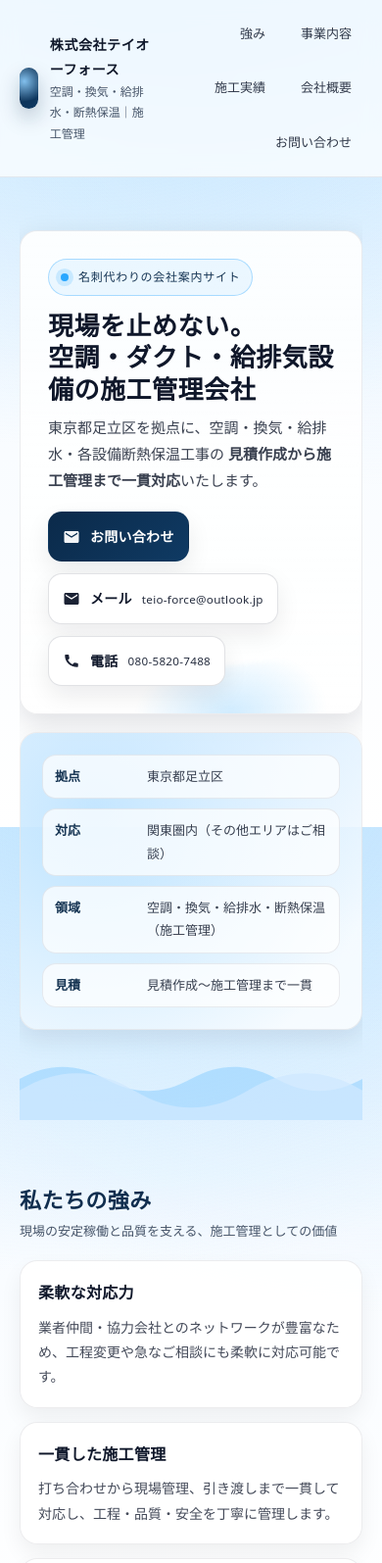
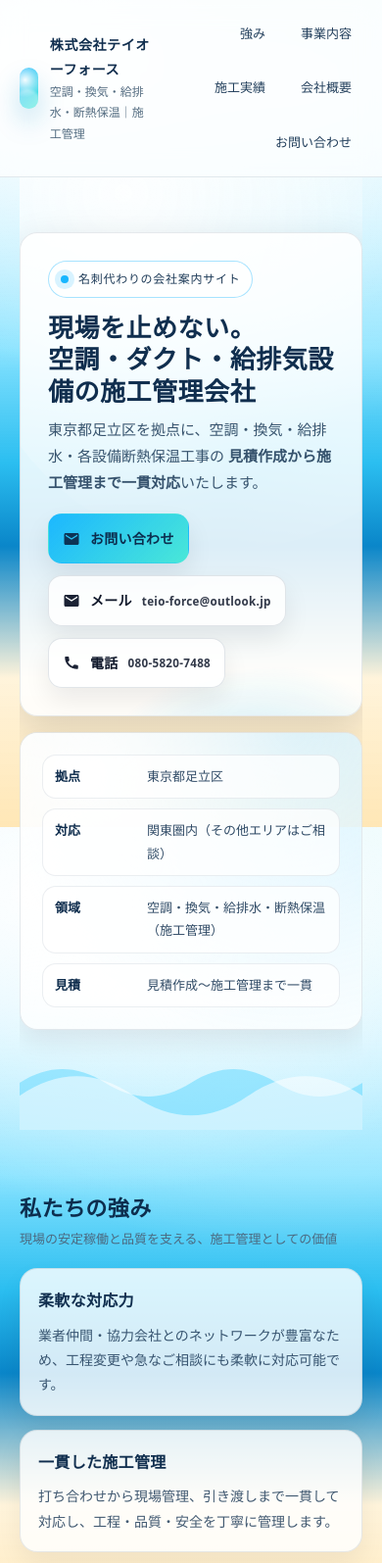
Before and after one commit to teio-force/teio-force.github.io, a plain HTML site: page index.html in a window 390 px wide. Shown: the top 1595 px of the page at 98% size. Drawn offline with Linux system fonts and the light colour scheme.

Commit message:
Update index.html

```diff
--- a/index.html
+++ b/index.html
@@ -8,19 +8,29 @@
 
   <style>
     :root{
-      --navy:#0b2a4a;
-      --navy2:#0f3a63;
+      /* Waikiki morning palette */
+      --deep:#0b2a4a;          /* 信頼感のネイビー（文字・見出し） */
       --ink:#0f172a;
-      --muted:#475569;
-      --bg:#f7fbff;
-      --card:#ffffff;
-      --line:rgba(15, 23, 42, .12);
-      --wave1:#cfe9ff;
-      --wave2:#8fd0ff;
-      --accent:#2aa7ff;
-      --shadow: 0 10px 30px rgba(2, 6, 23, .12);
+      --muted:#4b647a;
+
+      --sky1:#eaf8ff;          /* 空 */
+      --sky2:#bfefff;
+      --sea1:#70ddff;          /* 海 */
+      --sea2:#2bbef0;
+      --sea3:#0a86c9;
+
+      --sand1:#fff3d9;         /* 砂 */
+      --sand2:#ffe7b6;
+
+      --card: rgba(255,255,255,.86);
+      --line: rgba(11, 42, 74, .10);
+
+      --accent:#18b6ff;        /* 透明感の水色 */
+      --accent2:#2fe6d2;       /* うっすらミント */
+
+      --shadow: 0 14px 40px rgba(2, 6, 23, .14);
       --radius: 18px;
-      --max: 1100px;
+      --max: 1120px;
     }
 
     *{box-sizing:border-box}
@@ -31,10 +41,21 @@
                    "Hiragino Kaku Gothic ProN","Hiragino Sans","Noto Sans JP",
                    "Yu Gothic", "Meiryo", Arial, sans-serif;
       color:var(--ink);
-      background: radial-gradient(1200px 900px at 20% -10%, rgba(143,208,255,.55), transparent 60%),
-                  radial-gradient(1200px 900px at 100% 0%, rgba(207,233,255,.7), transparent 55%),
-                  linear-gradient(180deg, #ffffff, var(--bg) 40%, #ffffff);
       line-height:1.8;
+
+      /* 朝のワイキキ：空→海→砂 のレイヤー */
+      background:
+        radial-gradient(900px 520px at 12% 8%, rgba(255,255,255,.95), transparent 60%),
+        radial-gradient(880px 560px at 82% 10%, rgba(255,255,255,.75), transparent 62%),
+        radial-gradient(620px 420px at 65% 0%, rgba(47,230,210,.22), transparent 55%),
+        linear-gradient(180deg,
+          var(--sky1) 0%,
+          var(--sky2) 22%,
+          rgba(112,221,255,.85) 42%,
+          var(--sea2) 56%,
+          var(--sea3) 66%,
+          rgba(255,243,217,.95) 82%,
+          var(--sand2) 100%);
     }
 
     a{color:inherit}
@@ -43,14 +64,13 @@
     /* Header */
     header{
       position:sticky; top:0; z-index:50;
-      background:rgba(255,255,255,.72);
-      backdrop-filter: blur(10px);
-      border-bottom:1px solid rgba(15, 23, 42, .08);
+      background:rgba(255,255,255,.66);
+      backdrop-filter: blur(12px);
+      border-bottom:1px solid rgba(11, 42, 74, .10);
     }
     .header-inner{
       display:flex; align-items:center; justify-content:space-between;
-      padding:14px 0;
-      gap:16px;
+      padding:14px 0; gap:16px;
     }
     .brand{
       display:flex; align-items:center; gap:12px;
@@ -58,19 +78,23 @@
     }
     .mark{
       width:42px; height:42px; border-radius:12px;
-      background: linear-gradient(135deg, var(--navy), var(--navy2));
+      background:
+        radial-gradient(circle at 30% 30%, rgba(255,255,255,.95), transparent 55%),
+        linear-gradient(135deg, rgba(24,182,255,.95), rgba(47,230,210,.8));
+      box-shadow: 0 14px 26px rgba(10,134,201,.25);
       position:relative; overflow:hidden;
-      box-shadow: 0 10px 20px rgba(11,42,74,.25);
     }
-    .mark::before{
+    .mark::after{
       content:"";
-      position:absolute; inset:-40% -20% auto -20%;
-      height:120%;
-      background: radial-gradient(circle at 30% 60%, rgba(143,208,255,.9), transparent 60%);
-      transform: rotate(-12deg);
+      position:absolute; left:-20%; top:52%;
+      width:140%; height:120%;
+      background: rgba(255,255,255,.35);
+      transform: rotate(-6deg);
+      border-radius: 999px;
+      filter: blur(1px);
     }
-    .brand strong{display:block; font-size:14px; letter-spacing:.04em}
-    .brand span{display:block; font-size:12px; color:var(--muted)}
+    .brand strong{display:block; font-size:14px; letter-spacing:.04em; color:rgba(11,42,74,.98)}
+    .brand span{display:block; font-size:12px; color:rgba(75,100,122,.95)}
     nav{
       display:flex; gap:14px; flex-wrap:wrap; justify-content:flex-end;
       font-size:13px;
@@ -80,77 +104,108 @@
       padding:8px 10px;
       border-radius:999px;
       border:1px solid transparent;
-      color:rgba(15, 23, 42, .85);
+      color:rgba(11,42,74,.90);
     }
-    nav a:hover{border-color: rgba(42,167,255,.45); background: rgba(42,167,255,.08)}
+    nav a:hover{
+      border-color: rgba(24,182,255,.45);
+      background: rgba(255,255,255,.35);
+    }
 
     /* Hero */
     .hero{
-      padding:54px 0 28px;
+      padding:56px 0 26px;
       position:relative;
       overflow:hidden;
     }
+
+    /* sun rays */
+    .hero::before{
+      content:"";
+      position:absolute;
+      inset:-140px -120px auto auto;
+      width:520px; height:520px;
+      background:
+        radial-gradient(circle at 30% 30%, rgba(255,255,255,.98), rgba(255,255,255,.55) 30%, transparent 62%),
+        conic-gradient(from 0deg,
+          rgba(255,255,255,.0),
+          rgba(255,255,255,.18),
+          rgba(255,255,255,.0),
+          rgba(255,255,255,.15),
+          rgba(255,255,255,.0));
+      filter: blur(.2px);
+      opacity:.9;
+      border-radius: 999px;
+      pointer-events:none;
+    }
+
     .hero-grid{
       display:grid;
       grid-template-columns: 1.15fr .85fr;
-      gap:26px;
+      gap:18px;
       align-items:stretch;
     }
     @media (max-width: 900px){
-      .hero-grid{grid-template-columns:1fr; gap:18px}
+      .hero-grid{grid-template-columns:1fr; gap:16px}
     }
 
     .hero-card{
-      background: linear-gradient(180deg, rgba(255,255,255,.9), rgba(255,255,255,.72));
-      border:1px solid rgba(15, 23, 42, .08);
+      background: var(--card);
+      border:1px solid var(--line);
       border-radius: var(--radius);
       box-shadow: var(--shadow);
       padding:28px;
       position:relative;
       overflow:hidden;
     }
+    /* subtle wave gloss inside card */
     .hero-card::after{
       content:"";
-      position:absolute; inset:auto -20% -40% -20%;
-      height:240px;
+      position:absolute; inset:auto -10% -45% -10%;
+      height:260px;
       background:
-        radial-gradient(120px 80px at 20% 40%, rgba(143,208,255,.55), transparent 70%),
-        radial-gradient(140px 90px at 60% 20%, rgba(42,167,255,.22), transparent 70%),
-        radial-gradient(180px 120px at 85% 60%, rgba(207,233,255,.8), transparent 70%);
+        radial-gradient(160px 100px at 18% 40%, rgba(255,255,255,.55), transparent 70%),
+        radial-gradient(220px 140px at 65% 35%, rgba(24,182,255,.22), transparent 70%),
+        radial-gradient(260px 160px at 85% 60%, rgba(47,230,210,.18), transparent 70%);
+      transform: rotate(-6deg);
       filter: blur(2px);
-      transform: rotate(-6deg);
+      opacity:.9;
     }
-
     .kicker{
       display:inline-flex;
       align-items:center;
       gap:10px;
       padding:7px 12px;
       border-radius:999px;
-      border:1px solid rgba(42,167,255,.35);
-      background:rgba(42,167,255,.08);
-      color:rgba(11,42,74,.95);
+      border:1px solid rgba(24,182,255,.38);
+      background: rgba(255,255,255,.55);
+      color: rgba(11,42,74,.92);
       font-size:12px;
       letter-spacing:.06em;
+      position:relative;
+      z-index:1;
     }
     .dot{
       width:8px; height:8px; border-radius:999px;
-      background:var(--accent);
-      box-shadow: 0 0 0 5px rgba(42,167,255,.18);
+      background: var(--accent);
+      box-shadow: 0 0 0 6px rgba(24,182,255,.16);
     }
     h1{
       margin:14px 0 10px;
       font-size: clamp(26px, 3.2vw, 40px);
       line-height:1.25;
       letter-spacing:.02em;
+      color: rgba(11,42,74,.98);
+      position:relative;
+      z-index:1;
     }
     .lead{
       margin:0 0 18px;
-      color:rgba(15, 23, 42, .82);
+      color: rgba(11,42,74,.80);
       font-size:15px;
       position:relative;
       z-index:1;
     }
+
     .cta{
       display:flex; gap:12px; flex-wrap:wrap;
       position:relative; z-index:2;
@@ -161,21 +216,21 @@
       padding:12px 14px;
       border-radius:14px;
       text-decoration:none;
-      border:1px solid rgba(15, 23, 42, .12);
-      background:#fff;
-      box-shadow: 0 10px 25px rgba(2,6,23,.08);
-      font-weight:600;
+      border:1px solid rgba(11,42,74,.12);
+      background: rgba(255,255,255,.85);
+      box-shadow: 0 12px 26px rgba(2,6,23,.08);
+      font-weight:700;
       font-size:14px;
       letter-spacing:.02em;
     }
     .btn.primary{
       border-color: transparent;
-      background: linear-gradient(135deg, var(--navy), var(--navy2));
-      color:#fff;
+      background: linear-gradient(135deg, rgba(24,182,255,.98), rgba(47,230,210,.85));
+      color: rgba(11,42,74,.98);
     }
     .btn:hover{transform: translateY(-1px)}
     .btn:active{transform: translateY(0)}
-    .btn small{font-weight:500; opacity:.9}
+    .btn small{font-weight:600; opacity:.85}
     .icon{
       width:18px; height:18px; display:inline-block;
       fill:currentColor;
@@ -184,39 +239,41 @@
 
     .side-card{
       border-radius: var(--radius);
-      border:1px solid rgba(15, 23, 42, .08);
-      background:rgba(255,255,255,.78);
+      border:1px solid var(--line);
+      background: rgba(255,255,255,.76);
       padding:22px;
-      box-shadow: 0 10px 24px rgba(2,6,23,.08);
+      box-shadow: 0 12px 26px rgba(2,6,23,.08);
       position:relative;
       overflow:hidden;
     }
     .side-card::before{
       content:"";
-      position:absolute; inset:-40% -25% auto -25%;
-      height:160%;
+      position:absolute; inset:-60% -30% auto -30%;
+      height:180%;
       background:
-        linear-gradient(180deg, rgba(207,233,255,.75), transparent 60%),
-        radial-gradient(circle at 30% 45%, rgba(143,208,255,.55), transparent 65%);
+        radial-gradient(circle at 30% 45%, rgba(255,255,255,.9), transparent 62%),
+        radial-gradient(circle at 65% 30%, rgba(24,182,255,.18), transparent 60%),
+        linear-gradient(180deg, rgba(255,255,255,.55), transparent 62%);
       transform: rotate(10deg);
+      pointer-events:none;
     }
     .side-card > *{position:relative; z-index:1}
     .meta{
       display:grid; gap:10px;
       font-size:13px;
-      color:rgba(15, 23, 42, .82);
+      color: rgba(11,42,74,.84);
     }
     .meta .row{
       display:flex; gap:10px; align-items:flex-start;
       padding:10px 12px;
       border-radius:14px;
-      border:1px solid rgba(15, 23, 42, .08);
+      border:1px solid rgba(11,42,74,.08);
       background: rgba(255,255,255,.72);
     }
     .meta .label{
       min-width:84px;
-      font-weight:700;
-      color:rgba(11,42,74,.95);
+      font-weight:800;
+      color: rgba(11,42,74,.98);
     }
 
     /* Sections */
@@ -230,11 +287,11 @@
       margin:0;
       font-size:22px;
       letter-spacing:.02em;
-      color:rgba(11,42,74,.98);
+      color: rgba(11,42,74,.98);
     }
     .sub{
       margin:0;
-      color:var(--muted);
+      color: rgba(75,100,122,.95);
       font-size:13px;
     }
     .grid-3{
@@ -247,17 +304,18 @@
     }
     .card{
       border-radius: var(--radius);
-      background: rgba(255,255,255,.88);
-      border:1px solid rgba(15, 23, 42, .08);
-      box-shadow: 0 10px 22px rgba(2,6,23,.06);
+      background: rgba(255,255,255,.82);
+      border:1px solid var(--line);
+      box-shadow: 0 12px 26px rgba(2,6,23,.06);
       padding:18px;
     }
     .card h3{
       margin:0 0 8px;
       font-size:16px;
       letter-spacing:.02em;
+      color: rgba(11,42,74,.98);
     }
-    .card p{margin:0; color:rgba(15, 23, 42, .78); font-size:14px}
+    .card p{margin:0; color: rgba(11,42,74,.78); font-size:14px}
 
     .list{
       margin:0;
@@ -270,25 +328,30 @@
       display:flex; gap:10px; align-items:flex-start;
       padding:12px 14px;
       border-radius:16px;
-      background: rgba(255,255,255,.86);
-      border:1px solid rgba(15, 23, 42, .08);
-      box-shadow: 0 10px 22px rgba(2,6,23,.05);
+      background: rgba(255,255,255,.82);
+      border:1px solid var(--line);
+      box-shadow: 0 12px 24px rgba(2,6,23,.05);
     }
     .check{
       width:22px; height:22px; flex:0 0 auto;
       border-radius:8px;
-      background: rgba(42,167,255,.14);
+      background: rgba(24,182,255,.14);
       display:grid; place-items:center;
-      border:1px solid rgba(42,167,255,.35);
+      border:1px solid rgba(24,182,255,.35);
       margin-top:2px;
     }
     .check svg{width:14px; height:14px; fill: rgba(11,42,74,.95)}
-    .muted{color:var(--muted)}
+    .muted{color: rgba(75,100,122,.98)}
     .note{
       margin-top:12px;
-      color:rgba(71,85,105,.92);
+      color: rgba(75,100,122,.95);
       font-size:12px;
     }
+
+    /* Wave separators (stronger Waikiki color) */
+    .wave{display:block; width:100%; height:80px}
+    .wave.top{margin-top:22px}
+    .wave.bottom{margin-bottom:-10px}
 
     /* Contact */
     .contact-wrap{
@@ -303,10 +366,12 @@
     .contact-box{
       padding:22px;
       border-radius: var(--radius);
-      background: linear-gradient(135deg, rgba(11,42,74,.96), rgba(15,58,99,.92));
-      color:#fff;
-      box-shadow: 0 18px 38px rgba(11,42,74,.25);
-      border:1px solid rgba(255,255,255,.16);
+      background:
+        radial-gradient(420px 240px at 20% 15%, rgba(255,255,255,.75), transparent 60%),
+        linear-gradient(135deg, rgba(112,221,255,.85), rgba(47,230,210,.55));
+      color: rgba(11,42,74,.98);
+      box-shadow: 0 18px 42px rgba(10,134,201,.20);
+      border:1px solid rgba(255,255,255,.35);
       position:relative;
       overflow:hidden;
     }
@@ -315,54 +380,40 @@
       position:absolute; inset:auto -35% -55% -35%;
       height:320px;
       background:
-        radial-gradient(180px 120px at 20% 45%, rgba(143,208,255,.65), transparent 70%),
-        radial-gradient(220px 150px at 60% 35%, rgba(42,167,255,.35), transparent 70%),
-        radial-gradient(260px 180px at 85% 65%, rgba(207,233,255,.55), transparent 70%);
+        radial-gradient(240px 160px at 20% 45%, rgba(255,255,255,.65), transparent 70%),
+        radial-gradient(260px 180px at 70% 40%, rgba(24,182,255,.22), transparent 70%),
+        radial-gradient(300px 220px at 85% 65%, rgba(47,230,210,.18), transparent 70%);
       transform: rotate(-6deg);
       filter: blur(2px);
-      opacity:.95;
+      opacity:.9;
+      pointer-events:none;
     }
     .contact-box > *{position:relative; z-index:1}
-    .contact-box h2{color:#fff}
+    .contact-box h2{color: rgba(11,42,74,.98)}
     .contact-actions{display:flex; gap:12px; flex-wrap:wrap; margin-top:14px}
     .btn.light{
-      background: rgba(255,255,255,.95);
+      background: rgba(255,255,255,.92);
       border-color: transparent;
       color: rgba(11,42,74,.98);
-      box-shadow: 0 10px 25px rgba(2,6,23,.18);
+      box-shadow: 0 12px 26px rgba(2,6,23,.12);
     }
     .btn.ghost{
-      background: transparent;
-      border:1px solid rgba(255,255,255,.35);
-      color:#fff;
+      background: rgba(255,255,255,.30);
+      border:1px solid rgba(11,42,74,.18);
+      color: rgba(11,42,74,.98);
       box-shadow:none;
     }
 
-    /* Wave separators */
-    .wave{
-      display:block;
-      width:100%;
-      height:70px;
-    }
-    .wave.top{margin-top:22px}
-    .wave.bottom{margin-bottom:-10px}
-
     footer{
       padding:28px 0 46px;
-      color:rgba(71,85,105,.9);
+      color: rgba(75,100,122,.98);
       font-size:12px;
     }
     .footer-inner{
       display:flex; flex-wrap:wrap; gap:12px;
       align-items:center; justify-content:space-between;
-      border-top:1px solid rgba(15, 23, 42, .08);
+      border-top:1px solid rgba(11,42,74,.10);
       padding-top:14px;
-    }
-
-    /* Accessibility */
-    .sr-only{
-      position:absolute; width:1px; height:1px; padding:0; margin:-1px;
-      overflow:hidden; clip:rect(0,0,0,0); border:0;
     }
   </style>
 </head>
@@ -396,7 +447,9 @@
         <div class="hero-grid">
           <div class="hero-card">
             <div class="kicker"><span class="dot" aria-hidden="true"></span>名刺代わりの会社案内サイト</div>
+
             <h1>現場を止めない。<br>空調・ダクト・給排気設備の施工管理会社</h1>
+
             <p class="lead">
               東京都足立区を拠点に、空調・換気・給排水・各設備断熱保温工事の
               <strong>見積作成から施工管理まで一貫対応</strong>いたします。
@@ -409,45 +462,31 @@
               </a>
               <a class="btn" href="mailto:teio-force@outlook.jp">
                 <svg class="icon" viewBox="0 0 24 24" aria-hidden="true"><path d="M20 4H4c-1.1 0-2 .9-2 2v12c0 1.1.9 2 2 2h16c1.1 0 2-.9 2-2V6c0-1.1-.9-2-2-2zm0 4-8 5L4 8V6l8 5 8-5v2z"/></svg>
-                メール
-                <small>teio-force@outlook.jp</small>
+                メール <small>teio-force@outlook.jp</small>
               </a>
               <a class="btn" href="tel:08058207488">
                 <svg class="icon" viewBox="0 0 24 24" aria-hidden="true"><path d="M6.62 10.79a15.05 15.05 0 006.59 6.59l2.2-2.2c.27-.27.67-.36 1.02-.24 1.12.37 2.33.57 3.57.57.55 0 1 .45 1 1V20c0 .55-.45 1-1 1C10.07 21 3 13.93 3 5c0-.55.45-1 1-1h3.5c.55 0 1 .45 1 1 0 1.24.2 2.45.57 3.57.11.35.03.74-.25 1.02l-2.2 2.2z"/></svg>
-                電話
-                <small>080-5820-7488</small>
+                電話 <small>080-5820-7488</small>
               </a>
             </div>
           </div>
 
           <aside class="side-card" aria-label="会社情報サマリー">
             <div class="meta">
-              <div class="row">
-                <div class="label">拠点</div>
-                <div>東京都足立区</div>
-              </div>
-              <div class="row">
-                <div class="label">対応</div>
-                <div>関東圏内（その他エリアはご相談）</div>
-              </div>
-              <div class="row">
-                <div class="label">領域</div>
-                <div>空調・換気・給排水・断熱保温（施工管理）</div>
-              </div>
-              <div class="row">
-                <div class="label">見積</div>
-                <div>見積作成〜施工管理まで一貫</div>
-              </div>
+              <div class="row"><div class="label">拠点</div><div>東京都足立区</div></div>
+              <div class="row"><div class="label">対応</div><div>関東圏内（その他エリアはご相談）</div></div>
+              <div class="row"><div class="label">領域</div><div>空調・換気・給排水・断熱保温（施工管理）</div></div>
+              <div class="row"><div class="label">見積</div><div>見積作成〜施工管理まで一貫</div></div>
             </div>
           </aside>
         </div>
 
-        <!-- Wave separator -->
+        <!-- Waikiki wave separator -->
         <svg class="wave top" viewBox="0 0 1440 120" preserveAspectRatio="none" aria-hidden="true">
           <path d="M0,48 C120,20 240,20 360,48 C480,76 600,76 720,48 C840,20 960,20 1080,48 C1200,76 1320,76 1440,48 L1440,120 L0,120 Z"
-                fill="rgba(143,208,255,.55)"></path>
+                fill="rgba(112,221,255,.60)"></path>
           <path d="M0,68 C160,28 320,28 480,68 C640,108 800,108 960,68 C1120,28 1280,28 1440,68 L1440,120 L0,120 Z"
-                fill="rgba(207,233,255,.75)"></path>
+                fill="rgba(255,255,255,.55)"></path>
         </svg>
       </section>
 
@@ -462,21 +501,15 @@
         <div class="grid-3">
           <div class="card">
             <h3>柔軟な対応力</h3>
-            <p>
-              業者仲間・協力会社とのネットワークが豊富なため、工程変更や急なご相談にも柔軟に対応可能です。
-            </p>
+            <p>業者仲間・協力会社とのネットワークが豊富なため、工程変更や急なご相談にも柔軟に対応可能です。</p>
           </div>
           <div class="card">
             <h3>一貫した施工管理</h3>
-            <p>
-              打ち合わせから現場管理、引き渡しまで一貫して対応し、工程・品質・安全を丁寧に管理します。
-            </p>
+            <p>打ち合わせから現場管理、引き渡しまで一貫して対応し、工程・品質・安全を丁寧に管理します。</p>
           </div>
           <div class="card">
             <h3>見積作成対応</h3>
-            <p>
-              現場条件を踏まえた、現実的で無理のない見積作成を行い、円滑な着工につなげます。
-            </p>
+            <p>現場条件を踏まえた、現実的で無理のない見積作成を行い、円滑な着工につなげます。</p>
           </div>
         </div>
       </section>
@@ -490,39 +523,19 @@
         </div>
 
         <ul class="list">
-          <li>
-            <div class="check" aria-hidden="true">
-              <svg viewBox="0 0 24 24"><path d="M9 16.2 4.8 12l-1.4 1.4L9 19 21 7l-1.4-1.4z"/></svg>
-            </div>
-            <div><strong>空調設備工事</strong>（見積作成〜施工管理）</div>
-          </li>
-          <li>
-            <div class="check" aria-hidden="true">
-              <svg viewBox="0 0 24 24"><path d="M9 16.2 4.8 12l-1.4 1.4L9 19 21 7l-1.4-1.4z"/></svg>
-            </div>
-            <div><strong>換気工事</strong>（見積作成〜施工管理）</div>
-          </li>
-          <li>
-            <div class="check" aria-hidden="true">
-              <svg viewBox="0 0 24 24"><path d="M9 16.2 4.8 12l-1.4 1.4L9 19 21 7l-1.4-1.4z"/></svg>
-            </div>
-            <div><strong>給排水設備工事</strong>（見積作成〜施工管理）</div>
-          </li>
-          <li>
-            <div class="check" aria-hidden="true">
-              <svg viewBox="0 0 24 24"><path d="M9 16.2 4.8 12l-1.4 1.4L9 19 21 7l-1.4-1.4z"/></svg>
-            </div>
-            <div><strong>各設備断熱保温工事</strong>（見積作成〜施工管理）</div>
-          </li>
+          <li><div class="check" aria-hidden="true"><svg viewBox="0 0 24 24"><path d="M9 16.2 4.8 12l-1.4 1.4L9 19 21 7l-1.4-1.4z"/></svg></div><div><strong>空調設備工事</strong>（見積作成〜施工管理）</div></li>
+          <li><div class="check" aria-hidden="true"><svg viewBox="0 0 24 24"><path d="M9 16.2 4.8 12l-1.4 1.4L9 19 21 7l-1.4-1.4z"/></svg></div><div><strong>換気工事</strong>（見積作成〜施工管理）</div></li>
+          <li><div class="check" aria-hidden="true"><svg viewBox="0 0 24 24"><path d="M9 16.2 4.8 12l-1.4 1.4L9 19 21 7l-1.4-1.4z"/></svg></div><div><strong>給排水設備工事</strong>（見積作成〜施工管理）</div></li>
+          <li><div class="check" aria-hidden="true"><svg viewBox="0 0 24 24"><path d="M9 16.2 4.8 12l-1.4 1.4L9 19 21 7l-1.4-1.4z"/></svg></div><div><strong>各設備断熱保温工事</strong>（見積作成〜施工管理）</div></li>
         </ul>
 
         <p class="note muted">※ 新築・改修工事ともにご相談可能です。</p>
 
         <svg class="wave bottom" viewBox="0 0 1440 120" preserveAspectRatio="none" aria-hidden="true">
           <path d="M0,52 C140,92 280,92 420,52 C560,12 700,12 840,52 C980,92 1120,92 1260,52 C1340,28 1400,24 1440,30 L1440,120 L0,120 Z"
-                fill="rgba(207,233,255,.8)"></path>
+                fill="rgba(47,230,210,.18)"></path>
           <path d="M0,70 C160,110 320,110 480,70 C640,30 800,30 960,70 C1120,110 1280,110 1440,70 L1440,120 L0,120 Z"
-                fill="rgba(143,208,255,.45)"></path>
+                fill="rgba(112,221,255,.45)"></path>
         </svg>
       </section>
 
@@ -535,18 +548,9 @@
         </div>
 
         <div class="grid-3">
-          <div class="card">
-            <h3>オフィス・商業施設</h3>
-            <p>設備工事（施工管理）</p>
-          </div>
-          <div class="card">
-            <h3>各種設備改修工事</h3>
-            <p>空調／換気／給排水（施工管理）</p>
-          </div>
-          <div class="card">
-            <h3>断熱保温工事</h3>
-            <p>各設備断熱保温（施工管理）</p>
-          </div>
+          <div class="card"><h3>オフィス・商業施設</h3><p>設備工事（施工管理）</p></div>
+          <div class="card"><h3>各種設備改修工事</h3><p>空調／換気／給排水（施工管理）</p></div>
+          <div class="card"><h3>断熱保温工事</h3><p>各設備断熱保温（施工管理）</p></div>
         </div>
       </section>
 
@@ -560,29 +564,11 @@
 
         <div class="card">
           <div class="meta" style="gap:12px">
-            <div class="row">
-              <div class="label">会社名</div>
-              <div>株式会社テイオーフォース</div>
-            </div>
-            <div class="row">
-              <div class="label">所在地</div>
-              <div>
-                〒121-0823<br />
-                東京都足立区伊興2-10-9 シャレー伊興A6
-              </div>
-            </div>
-            <div class="row">
-              <div class="label">設立</div>
-              <div>2024年3月15日</div>
-            </div>
-            <div class="row">
-              <div class="label">事業内容</div>
-              <div>空調・換気・給排水・各設備断熱保温工事の施工管理</div>
-            </div>
-            <div class="row">
-              <div class="label">対応エリア</div>
-              <div>関東圏内（その他エリアはご相談ください）</div>
-            </div>
+            <div class="row"><div class="label">会社名</div><div>株式会社テイオーフォース</div></div>
+            <div class="row"><div class="label">所在地</div><div>〒121-0823<br>東京都足立区伊興2-10-9 シャレー伊興A6</div></div>
+            <div class="row"><div class="label">設立</div><div>2024年3月15日</div></div>
+            <div class="row"><div class="label">事業内容</div><div>空調・換気・給排水・各設備断熱保温工事の施工管理</div></div>
+            <div class="row"><div class="label">対応エリア</div><div>関東圏内（その他エリアはご相談ください）</div></div>
           </div>
         </div>
       </section>
@@ -591,7 +577,7 @@
         <div class="contact-wrap">
           <div class="contact-box">
             <h2>お問い合わせ</h2>
-            <p class="sub" style="color:rgba(255,255,255,.86)">
+            <p class="sub" style="color:rgba(11,42,74,.82)">
               設備工事の施工管理・お見積りのご相談はお気軽にご連絡ください。
             </p>
 
@@ -606,21 +592,21 @@
               </a>
             </div>
 
-            <p class="note" style="color:rgba(255,255,255,.82)">
+            <p class="note" style="color:rgba(11,42,74,.80)">
               ※ お問い合わせ内容によっては、ご返信までお時間をいただく場合がございます。
             </p>
           </div>
 
           <div class="card">
             <h3 style="margin-top:0">対応について</h3>
-            <p style="margin:0; color:rgba(15, 23, 42, .78)">
-              基本は関東圏内。その他エリアも案件内容によりご相談可能です。<br />
+            <p style="margin:0; color:rgba(11,42,74,.78)">
+              基本は関東圏内。その他エリアも案件内容によりご相談可能です。<br>
               「現場条件」「工期」「管理範囲」など、まずは概要をお知らせください。
             </p>
 
-            <div style="margin-top:14px; border-top:1px solid rgba(15,23,42,.08); padding-top:14px;">
+            <div style="margin-top:14px; border-top:1px solid rgba(11,42,74,.10); padding-top:14px;">
               <p class="muted" style="margin:0; font-size:13px;">
-                <strong>会社名：</strong>株式会社テイオーフォース<br />
+                <strong>会社名：</strong>株式会社テイオーフォース<br>
                 <strong>所在地：</strong>東京都足立区伊興2-10-9 シャレー伊興A6
               </p>
             </div>
@@ -631,14 +617,13 @@
       <footer>
         <div class="footer-inner">
           <div>© <span id="year"></span> 株式会社テイオーフォース</div>
-          <div class="muted">空調・換気・給排水・断熱保温｜施工管理</div>
+          <div class="muted">Waikiki-morning inspired / clean & reliable</div>
         </div>
       </footer>
     </div>
   </main>
 
   <script>
-    // 年号を自動で表示
     document.getElementById("year").textContent = new Date().getFullYear();
   </script>
 </body>
```
